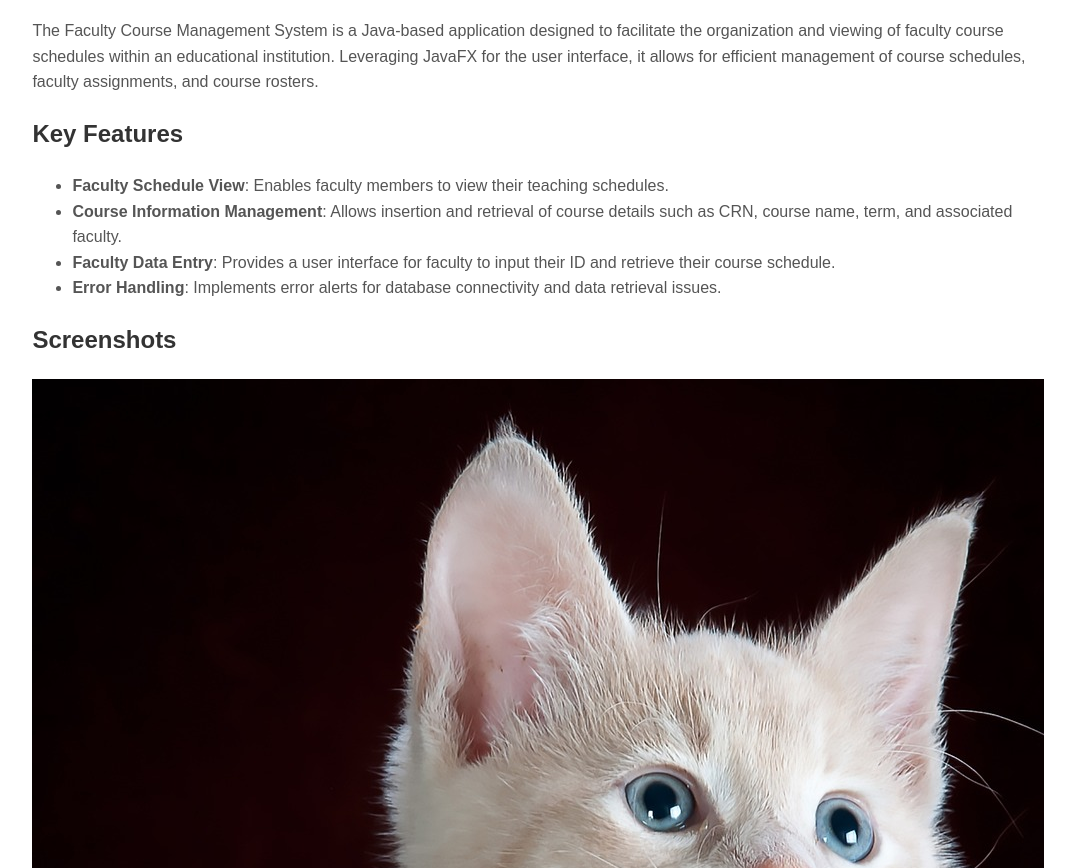
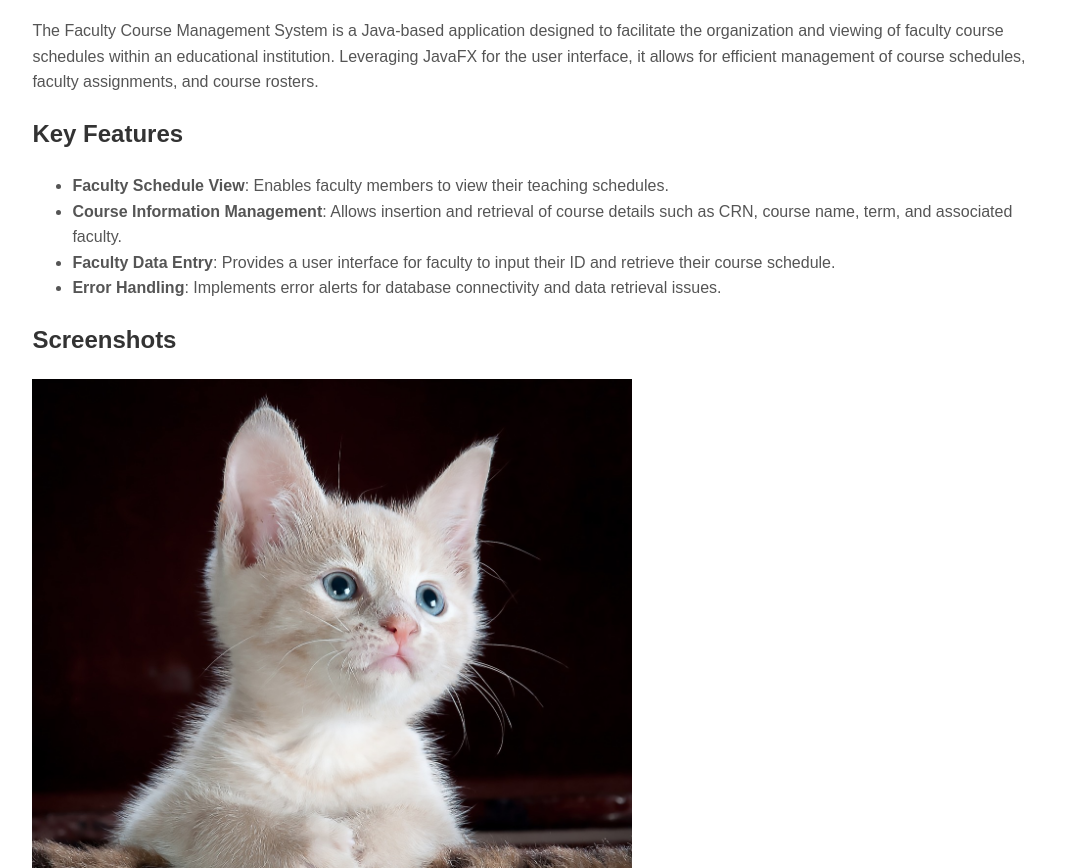
Before and after one commit to danielsilva010/MDCsys-withDB, a plain HTML site: page docs/index.html in a window 1280 px wide. Shown: the part 84-952 px from the top of the page, without its empty margins (102-1177 px from the left). Drawn offline with Linux system fonts and the light colour scheme; files whose address does not match are found by name.

Commit message:
modified:   README.md 	modified:   docs/index.html

```diff
--- a/docs/index.html
+++ b/docs/index.html
@@ -20,7 +20,7 @@
         </ul>
 
         <h2>Screenshots</h2>
-        <div><img src="/Users/danielsilva/Desktop/mdc/mdc/docs/assets/cat.jpeg" alt="Screenshot of the system"> </div>
+        <div><img src="assets/cat.jpeg" alt="Screenshot of the system" style="width: 600px; height: auto;"></div>
 
         <h2>Technologies</h2>
         <p>- <strong>Java</strong>: Primary programming language used for backend logic.</p>
```
Also changed, not shown: 1 other file.
